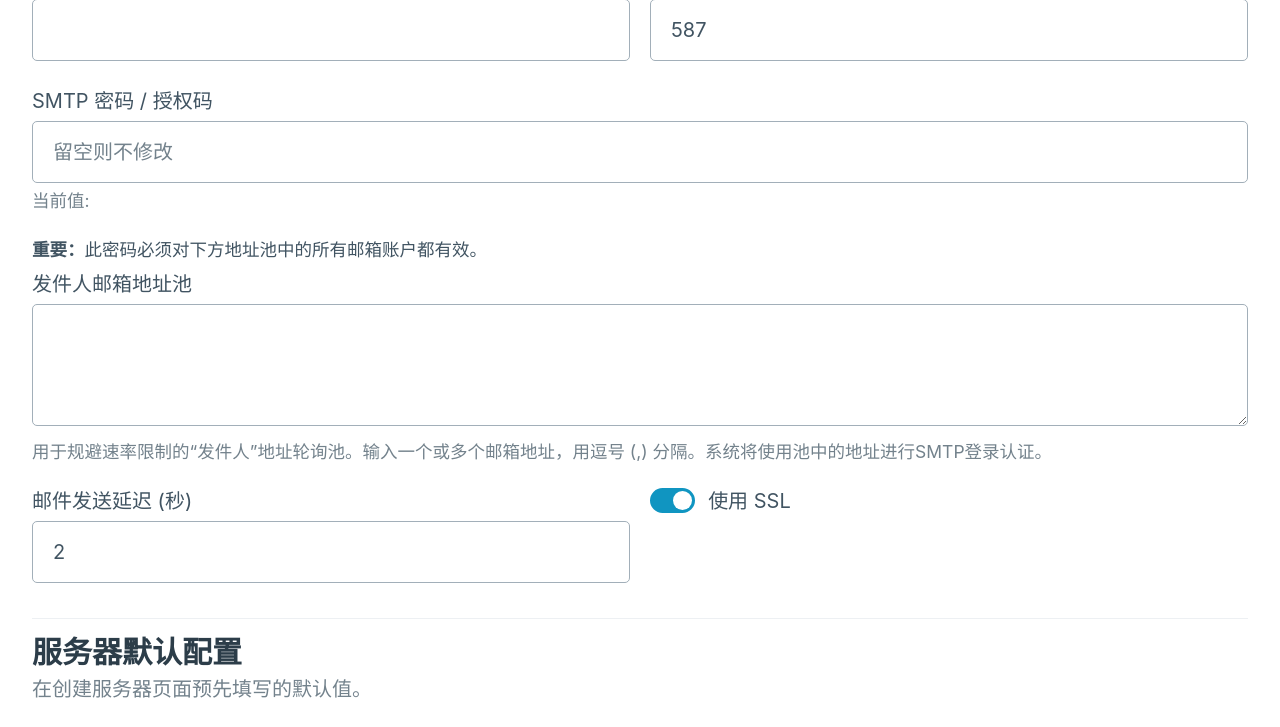
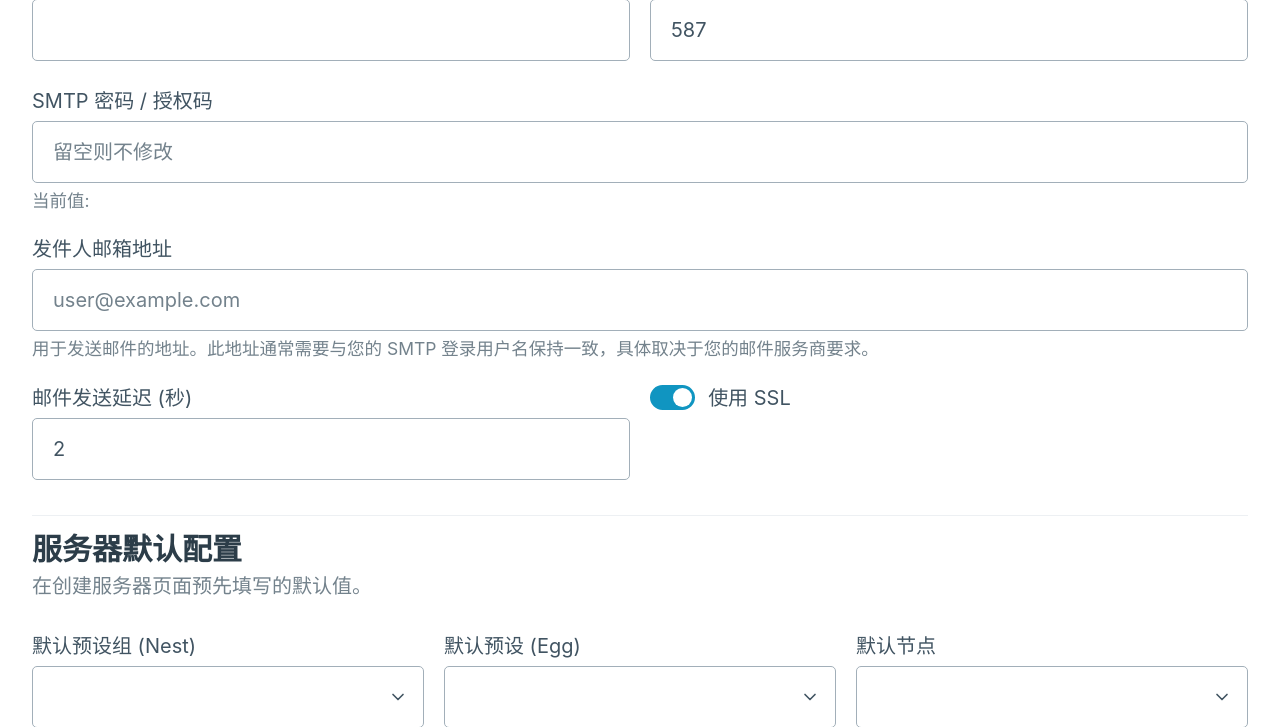
Before and after one commit to vvb7456/ptero_manager, a Flask app: page /settings in a window 1280 px wide. Shown: the part 1444-2171 px from the top of the page. Run offline with Flask 3, Linux system fonts and the light colour scheme; the visitor is signed in with stand-in values (Sample User, id 1); lists and menus that the app fills with data are empty; some libraries are stand-ins or nearby versions.

Commit message:
移除发件人地址池机制，建议使用专业的邮件推送服务

```diff
--- a/app.py
+++ b/app.py
@@ -98,11 +98,6 @@
         except (FileNotFoundError, json.JSONDecodeError):
             pass
 
-        sender_emails_str = self.config.get('SENDER_EMAIL', '')
-        if isinstance(sender_emails_str, str) and sender_emails_str:
-            self.config['SENDER_EMAIL_LIST'] = [email.strip() for email in sender_emails_str.split(',') if email.strip()]
-        else:
-            self.config['SENDER_EMAIL_LIST'] = []
 
     def save_config(self, new_settings):
         try:
@@ -122,7 +117,6 @@
         return self.config.get(key, default)
 
 config_manager = ConfigManager()
-email_sender_index = 0
 
 app = Flask(__name__)
 app.config['SECRET_KEY'] = config_manager.get('SECRET_KEY')
@@ -410,25 +404,14 @@
     with open(CREATE_USER_TEMPLATE_FILE, 'w', encoding='utf-8') as f: json.dump(data, f, ensure_ascii=False, indent=4)
 
 def send_email(recipient_email, subject, main_content_raw, greeting, action_text=None, action_url=None):
-    global email_sender_index
     cfg = config_manager.config
-    sender_email_list = cfg.get('SENDER_EMAIL_LIST', [])
+    sender_email = cfg.get('SENDER_EMAIL') # 不再需要邮件池
 
-    # 增强检查：确保所有必要配置都存在且邮箱池不为空
-    if not all([cfg.get('SMTP_HOST'), cfg.get('SMTP_PORT'), cfg.get('SMTP_PASSWORD'), sender_email_list]):
-        error_msg = "SMTP配置不完整或发件人邮箱池为空，请检查系统设置。"
+    # 检查所有必要的 SMTP 配置
+    if not all([cfg.get('SMTP_HOST'), cfg.get('SMTP_PORT'), cfg.get('SMTP_PASSWORD'), sender_email]):
+        error_msg = "SMTP 配置不完整（主机、端口、密码、发件人地址），请检查系统设置。"
         app.logger.error(error_msg)
         return False, error_msg
-
-    # 在访问列表前再次确认列表长度，防止除零错误
-    num_senders = len(sender_email_list)
-    if num_senders == 0:
-        error_msg = "发件人邮箱池在运行时变为空，无法发送邮件。"
-        app.logger.error(error_msg)
-        return False, error_msg
-
-    current_sender_email = sender_email_list[email_sender_index % num_senders]
-    email_sender_index += 1
 
     panel_name = load_email_template().get('panel_name', 'Pterodactyl')
     panel_url = config_manager.get('PTERO_PANEL_URL')
@@ -445,7 +428,8 @@
                                 action_url=action_url)
 
     msg = MIMEText(html_body, 'html', 'utf-8')
-    msg['From'] = formataddr((Header(panel_name, 'utf-8').encode(), current_sender_email))
+    # 现在发件人地址和登录用户名是同一个
+    msg['From'] = formataddr((Header(panel_name, 'utf-8').encode(), sender_email))
     msg['To'] = recipient_email
     msg['Subject'] = Header(subject, 'utf-8')
 
@@ -453,8 +437,9 @@
         server_class = smtplib.SMTP_SSL if cfg['SMTP_USE_SSL'] else smtplib.SMTP
         with server_class(cfg['SMTP_HOST'], int(cfg['SMTP_PORT']), timeout=20) as server:
             if not cfg['SMTP_USE_SSL']: server.starttls()
-            server.login(current_sender_email, cfg['SMTP_PASSWORD'])
-            server.sendmail(current_sender_email, [recipient_email], msg.as_string())
+            # 使用唯一的发件人邮箱进行登录
+            server.login(sender_email, cfg['SMTP_PASSWORD'])
+            server.sendmail(sender_email, [recipient_email], msg.as_string())
         app.logger.info(f"邮件已成功发送至 {recipient_email}")
         return True, "发送成功"
     except Exception as e:
--- a/templates/_settings.html
+++ b/templates/_settings.html
@@ -69,12 +69,11 @@
         SMTP 密码 / 授权码
         <input type="password" id="smtp_password" name="SMTP_PASSWORD" placeholder="留空则不修改" value="">
         <small>当前值: {{ settings.SMTP_PASSWORD }}</small>
-        <small style="color: var(--pico-primary-focus);"><strong>重要：</strong>此密码必须对下方地址池中的所有邮箱账户都有效。</small>
     </label>
     <label for="sender_email">
-        发件人邮箱地址池
-        <textarea id="sender_email" name="SENDER_EMAIL" rows="3">{{ settings.SENDER_EMAIL }}</textarea>
-        <small>用于规避速率限制的“发件人”地址轮询池。输入一个或多个邮箱地址，用逗号 (,) 分隔。系统将使用池中的地址进行SMTP登录认证。</small>
+        发件人邮箱地址
+        <input type="email" id="sender_email" name="SENDER_EMAIL" placeholder="user@example.com" value="{{ settings.SENDER_EMAIL or '' }}">
+        <small>用于发送邮件的地址。此地址通常需要与您的 SMTP 登录用户名保持一致，具体取决于您的邮件服务商要求。</small>
     </label>
     <div class="grid">
         <label for="email_send_delay">
```
